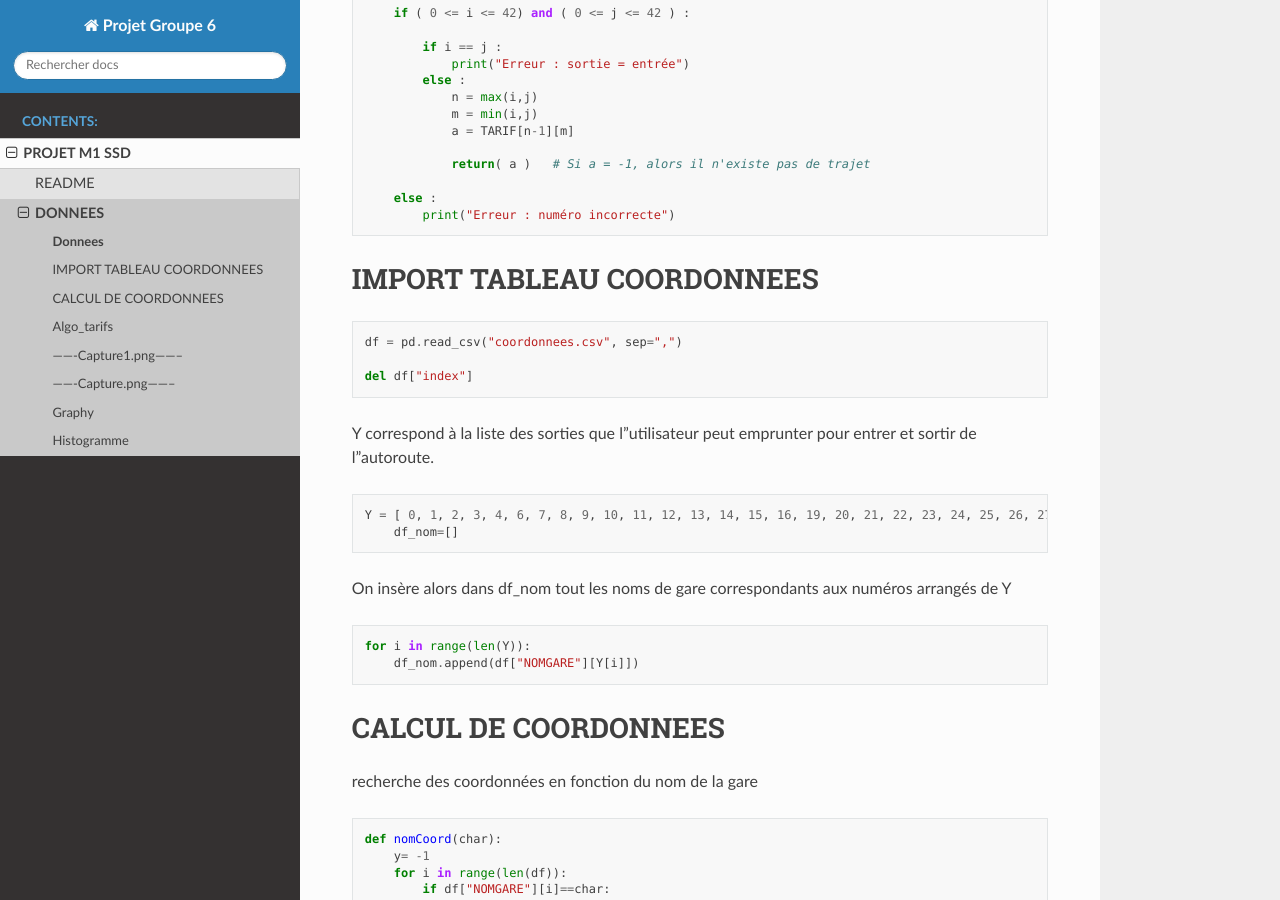
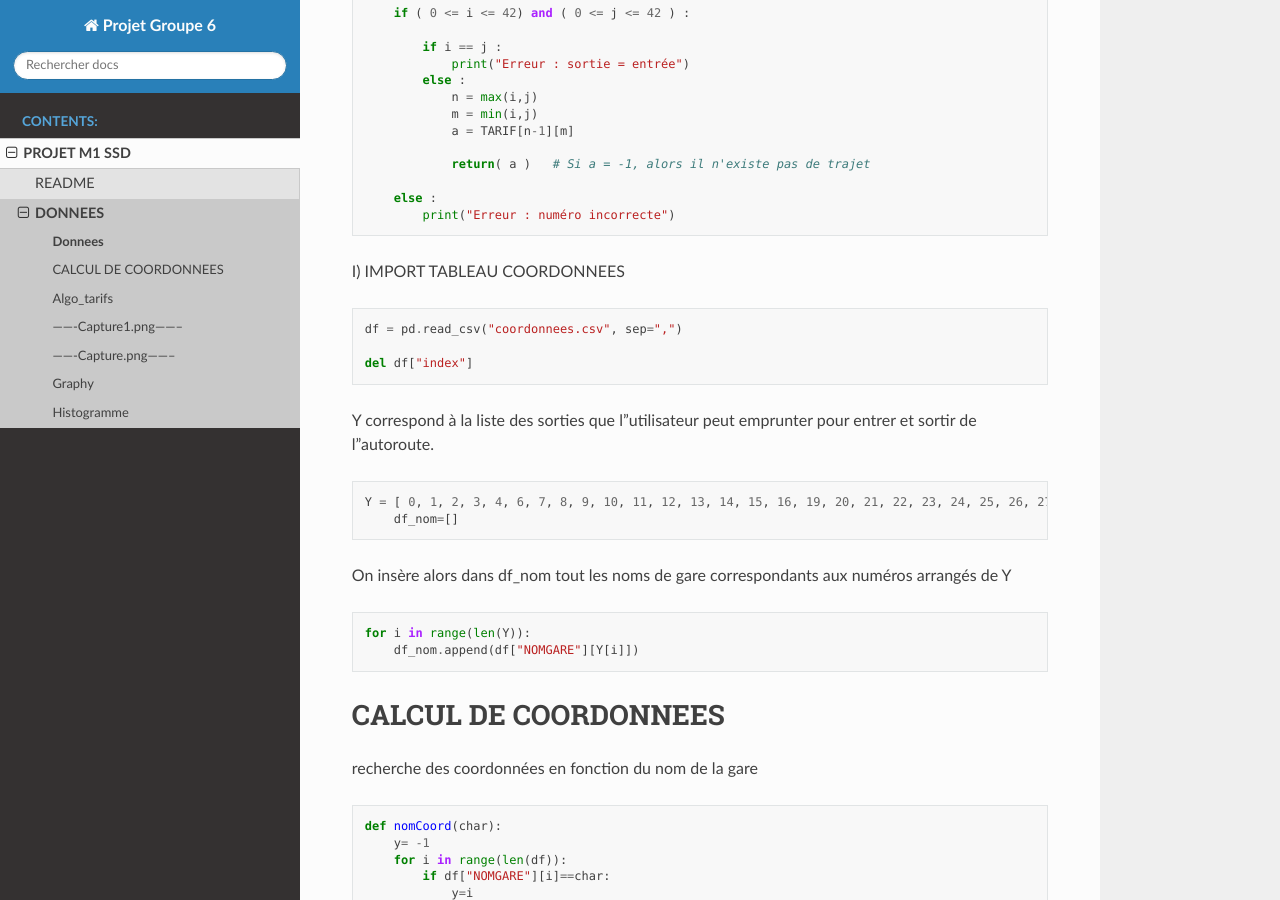
Before and after one commit to lucea97217/mapsud, a Sphinx documentation site: the page built from Sphinx_DL/source/Projet/DONNEES/Donnees.md, in a window 1280 px wide and 900 px high, scrolled down 1218 px. Built offline with Sphinx 7.4.7 and the Read the Docs theme 2.0.0, drawn with Linux system fonts in a browser that asks for light colours.

Commit message:
Update Donnees.md

```diff
--- a/Sphinx_DL/source/Projet/DONNEES/Donnees.md
+++ b/Sphinx_DL/source/Projet/DONNEES/Donnees.md
@@ -75,7 +75,7 @@ fonction calcul tarifs
 
 
 
-# IMPORT TABLEAU COORDONNEES
+I) IMPORT TABLEAU COORDONNEES
 
     df = pd.read_csv("coordonnees.csv", sep=",")
 
```
